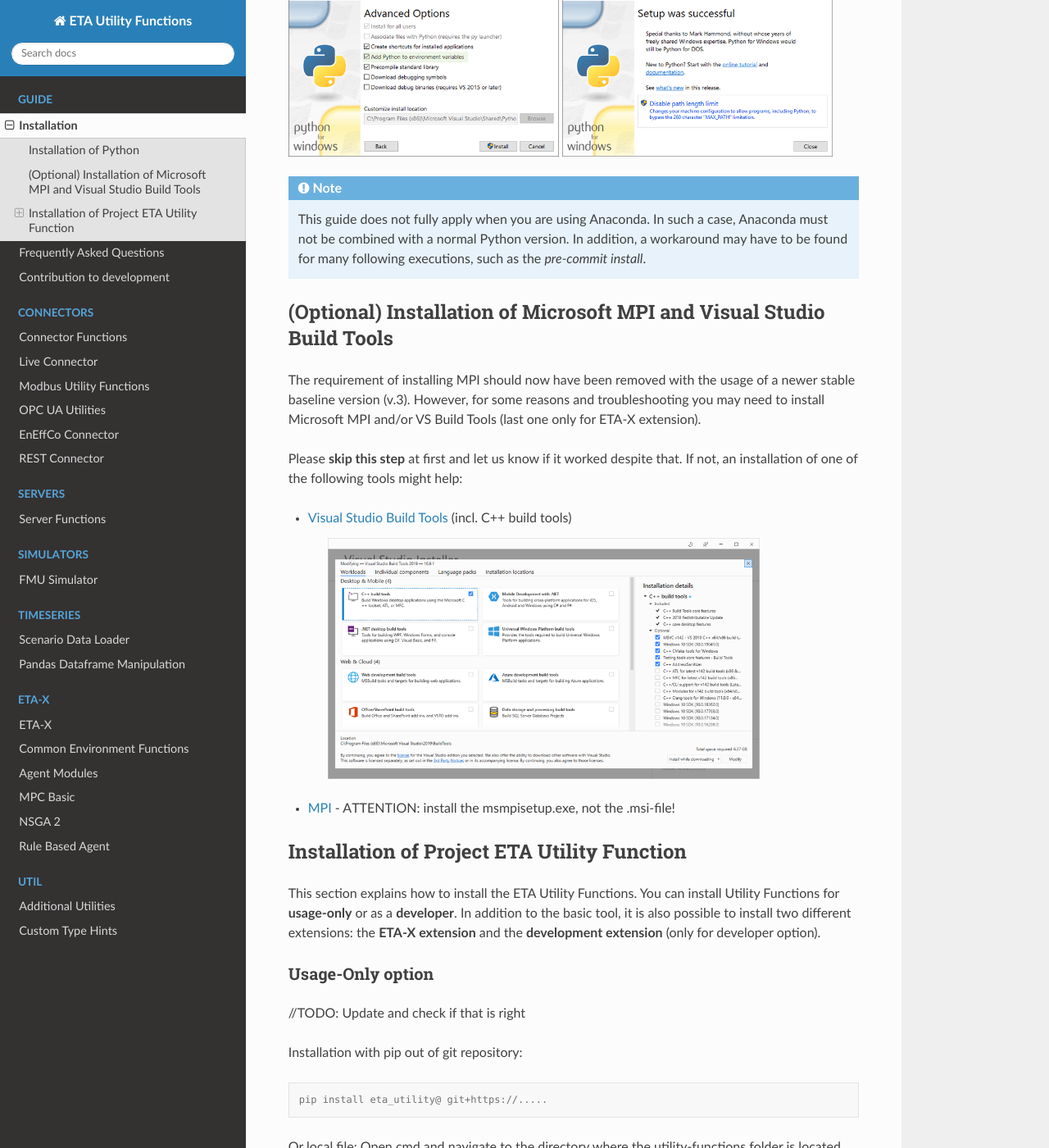
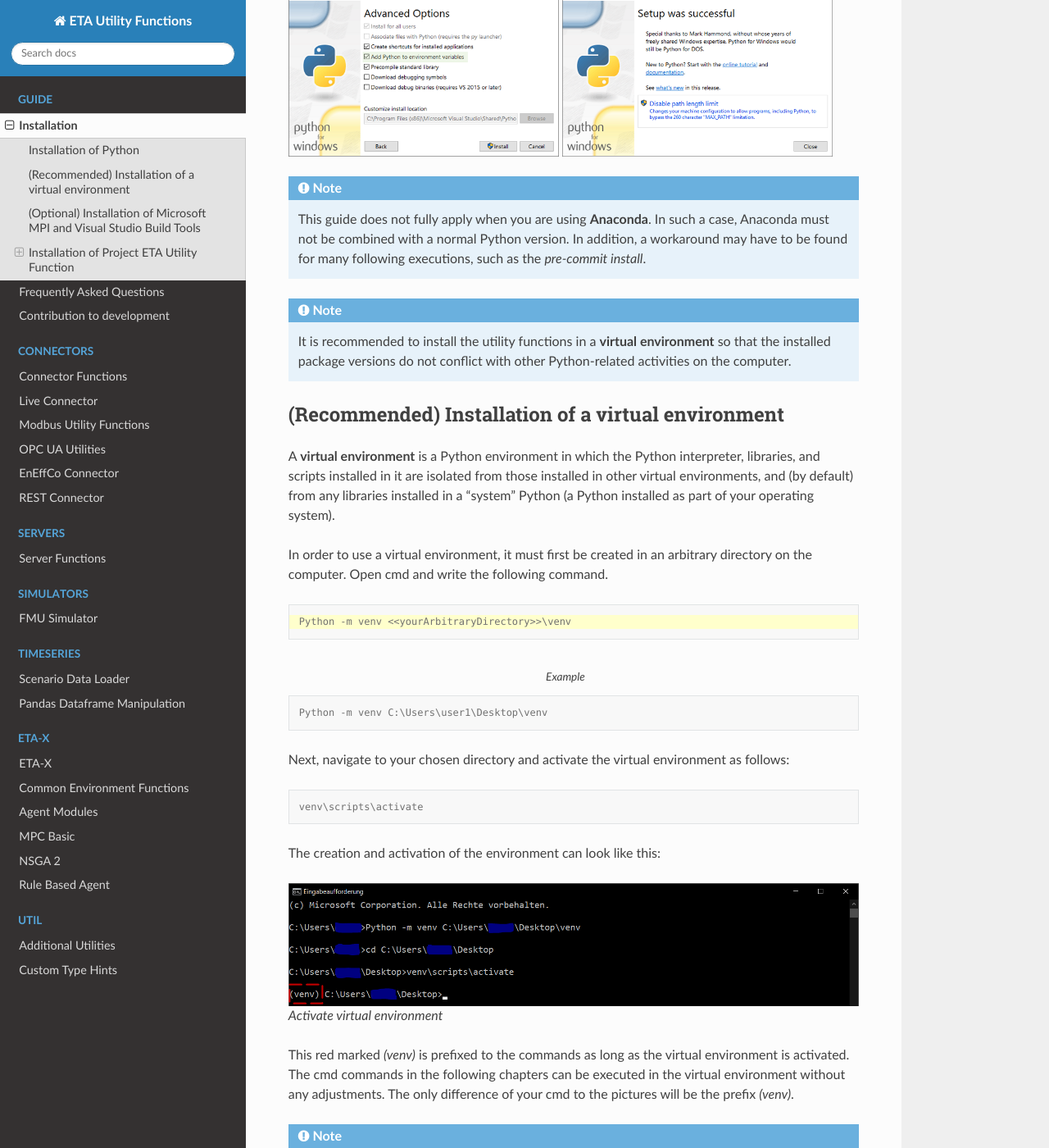
Before and after one commit to PTW-TUDa/eta_utility, a Sphinx documentation site: the page built from docs/guide/install.rst, in a window 1280 px wide and 1400 px high, scrolled down 895 px. Shown: the whole window at 82% size. Built offline with Sphinx 7.4.7 and the Read the Docs theme 2.0.0, drawn with Linux system fonts in a browser that asks for light colours; some of the changed text lies outside the part shown.

Commit message:
Added instruction how to create a python virtual environment + minor changes in the doc

```diff
--- a/docs/guide/install.rst
+++ b/docs/guide/install.rst
@@ -20,16 +20,16 @@
 
 Do not forget to add Python to the environment variables of the device (in other words: Add Python to PATH). You should also install pip.
 
-.. |bild1| image:: Pictures/Bild4.png
+.. |bild1| image:: Pictures/2_Install.png
    :width: 330
    :alt: install
-.. |bild2| image:: Pictures/Bild2.png
+.. |bild2| image:: Pictures/3_Pip.png
    :width: 330
    :alt: pip
-.. |bild3| image:: Pictures/Bild3.png
+.. |bild3| image:: Pictures/4_PATH.png
    :width: 330
    :alt: PATH
-.. |bild4| image:: Pictures/Bild5.png
+.. |bild4| image:: Pictures/5_Finish.png
    :width: 330
    :alt: finish
 
@@ -38,7 +38,57 @@
 |bild3| |bild4|
 
 .. note::
-    This guide does not fully apply when you are using Anaconda. In such a case, Anaconda must not be combined with a normal Python version. In addition, a workaround may have to be found for many following executions, such as the *pre-commit install*.
+    This guide does not fully apply when you are using **Anaconda**. In such a case, Anaconda must not be combined with a normal Python version. In addition, a workaround may have to be found for many following executions, such as the *pre-commit install*.
+
+.. note::
+	It is recommended to install the utility functions in a **virtual environment** so that the installed package versions do not conflict with other Python-related activities on the computer.
+
+
+(Recommended) Installation of a virtual environment
+####################################################
+
+A **virtual environment** is a Python environment in which the Python interpreter, libraries, and scripts installed in it are isolated from those installed in other virtual environments, and (by default) from any libraries installed in a "system" Python (a Python installed as part of your operating system).
+
+In order to use a virtual environment, it must first be created in an arbitrary directory on the computer. Open cmd and write the following command.
+
+
+.. code-block:: console
+	:emphasize-lines: 1
+
+	Python -m venv <<yourArbitraryDirectory>>\venv
+
+.. code-block:: console
+	:caption: Example
+
+	Python -m venv C:\Users\user1\Desktop\venv
+
+Next, navigate to your chosen directory and activate the virtual environment as follows:
+
+
+.. code-block:: console
+
+      venv\scripts\activate
+
+
+
+The creation and activation of the environment can look like this:
+
+
+.. figure:: Pictures/6_ActivateVE.png
+   :width: 700
+   :alt: Activate virtual environment
+
+   Activate virtual environment
+
+
+
+This red marked *(venv)* is prefixed to the commands as long as the virtual environment is activated. The cmd commands in the following chapters can be executed in the virtual environment without any adjustments. The only difference of your cmd to the pictures will be the prefix *(venv)*.
+
+
+.. note::
+
+	IDEs like e.g. Pycharm can also create a virtual environment for you.
+
 
 (Optional) Installation of Microsoft MPI and Visual Studio Build Tools
 ######################################################################
@@ -51,11 +101,23 @@
 
 * `Visual Studio Build Tools <https://visualstudio.microsoft.com/de/thank-you-downloading-visual-studio/?sku=BuildTools&rel=16>`_ (incl. C++ build tools)
 
-    .. figure:: Pictures/Bild6.png
+    .. figure:: Pictures/7_BuildToolsInstall.png
        :scale: 30 %
        :alt: What to choose during installation
 
 * `MPI <https://www.microsoft.com/en-us/download/details.aspx?id=57467>`_ - ATTENTION: install the msmpisetup.exe, not the .msi-file!
+
+.. note::
+
+   An indication that an installation of the MPI file is needed is the following error when executing the utility functions:
+
+   .. code-block:: bash
+
+      [...]
+      from mpi4py import MPI
+      ImportError: DLL load failed: Das angegebene Modul wurde nicht gefunden.
+
+
 
 
 Installation of Project ETA Utility Function
@@ -112,8 +174,8 @@
 In this case, you can skip the first Git-download from above and just add the path of git.exe to your environment variables by yourself (here is shown the path for git.exe in GitHub Desktop 2.6.3 added to the SYSTEM variables):
 
 
-.. figure:: Pictures/Bild7.png
-   :scale: 11 %
+.. figure:: Pictures/8_AddGitToPath.png
+   :width: 700
    :alt: Adding git to PATH
 
    Adding git to PATH
@@ -131,13 +193,6 @@
 .. warning::
     Depending on where the relevant folders for the installation are located on your OS, cmd may need to be run as administrator.
 
-.. note::
-    Optionally, you can create a virtual environment and work inside that. To create one, type:
-
-    .. code-block:: console
-
-       Python -m venv .venv
-       Venv\scripts\activate
 
 In case you haven't updated for a while, you might update the most important parts (pip and setuptools) beforehand. Write these commands in cmd:
 
@@ -170,12 +225,13 @@
 (Optional) Installation of Extensions
 -------------------------------------
 
-Now you can also install an extension.
+The extensions (Development and ETA-X) can be installed instead of the normal installation (see above) or on top of it. They differ from the normal installation in the installation command and in their features. You may need to follow other required commands after their installation.
 
 
 *➤Development Extension*
 ^^^^^^^^^^^^^^^^^^^^^^^^^
 
+The Development extension is needed if you want to use pre-commit, run Python tests, or contribute to the documentation (for the latter see also :ref:`Editing this documentation`).
 For a developer, it is recommended to install this extension.
 
 For installing the development extension, write:
@@ -194,8 +250,8 @@
 
 before performing the first commits to the repository. This ensures that all pre-commit scripts will run correctly.
 
-.. image:: Pictures/Bild10.png
-    :width: 500
+.. image:: Pictures/11_PreCommit.png
+    :width: 600
     :alt: git not added to PATH
 
 
@@ -203,15 +259,28 @@
 
    If this comes up instead, you probably did not properly mapped the PATH of git in your system variables (see :ref:`Installation of Git and cloning the repository`):
 
-   .. image:: Pictures/Bild11.png
+   .. image:: Pictures/12_ErrorGitNotAddedToPath.jpg
        :width: 700
        :alt: git not added to PATH
+
+
+.. note::
+
+   The installation within a virtual environment looks exemplary as follows:
+
+   .. image:: Pictures/13_InstallWithVE.PNG
+       :width: 700
+       :alt: installation within a virtual environment
+
+   Please note: In the image view the pre-commit installation is missing, which should follow directly after the development extension installation.
+
+
 
 
 *➤ETA-X Extension*
 ^^^^^^^^^^^^^^^^^^^
 
-If you need to use ETA-X agents or environments, specify the installation as follows.
+ETA-X Extension is required to enable the optimization functionality within the eta-x module of this package. If you need to use ETA-X agents or environments, specify the installation as follows.
 
 For installing the ETA-X extension, write:
 
```
Also changed, not shown: other parts of docs/guide/install.rst (+3 -3 lines), docs/guide/development.rst (+5 -5 lines), docs/guide/Pictures/10_GitLogin.png (renamed from docs/guide/Pictures/Bild9.png), docs/guide/Pictures/11_PreCommit.png (renamed from docs/guide/Pictures/Bild10.png), docs/guide/Pictures/12_ErrorGitNotAddedToPath.jpg (added), docs/guide/Pictures/13_InstallWithVE.PNG (added), docs/guide/Pictures/1_DownloadFiles.png (renamed from docs/guide/Pictures/Bild1.png), docs/guide/Pictures/2_Install.png (renamed from docs/guide/Pictures/Bild4.png), docs/guide/Pictures/3_Pip.png (renamed from docs/guide/Pictures/Bild2.png), docs/guide/Pictures/4_PATH.png (renamed from docs/guide/Pictures/Bild3.png), docs/guide/Pictures/5_Finish.png (renamed from docs/guide/Pictures/Bild5.png), docs/guide/Pictures/6_ActivateVE.png (added), docs/guide/Pictures/7_BuildToolsInstall.png (renamed from docs/guide/Pictures/Bild6.png), docs/guide/Pictures/8_AddGitToPath.png (renamed from docs/guide/Pictures/Bild7.png), 5 more files, 2 other files.
